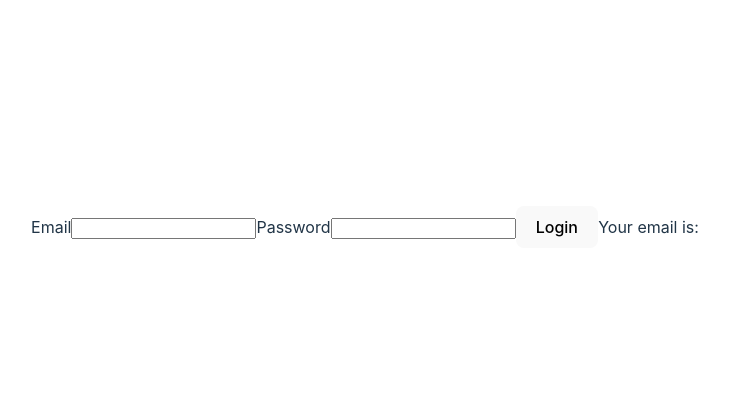
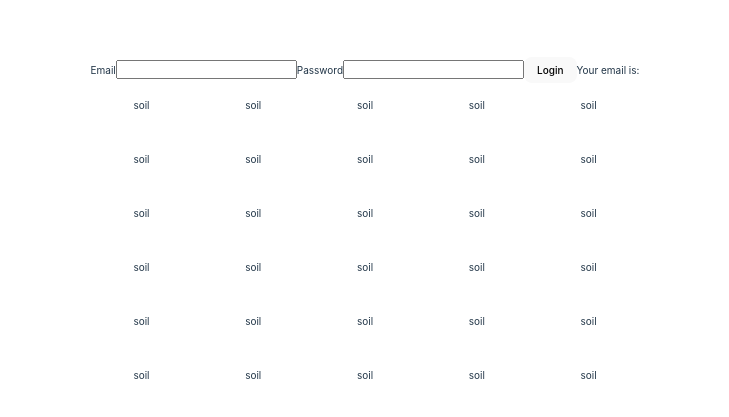
Before and after one commit to elsalvadordali/green-smile, a React (Vite) app: page / in a window 1280 px wide. Shown: the part 173-590 px from the top of the page, without its empty margins (275-1004 px from the left). Built offline with nearby package versions, Linux system fonts and the light colour scheme.

Commit message:
added garden grid and css

```diff
--- a/src/App.jsx
+++ b/src/App.jsx
@@ -1,16 +1,18 @@
-import { useState } from 'react'
-import reactLogo from './assets/react.svg'
-import './App.css'
-import Login from './Login'
+import { useState } from "react";
+import reactLogo from "./assets/react.svg";
+import "./App.css";
+import Login from "./Login";
+import Garden from "./Garden";
 
 function App() {
-  const [count, setCount] = useState(0)
+  const [count, setCount] = useState(0);
 
   return (
     <div className="App">
       <Login />
+      <Garden />
     </div>
-  )
+  );
 }
 
-export default App
+export default App;
--- /dev/null
+++ b/src/Garden.css
@@ -0,0 +1,10 @@
+.garden {
+  display: grid;
+  grid-template-rows: repeat(6, 1fr);
+  grid-template-columns: repeat(5, 1fr);
+  gap: 1rem;
+}
+
+.soil {
+  padding: 1rem;
+}
--- a/src/Garden.jsx
+++ b/src/Garden.jsx
@@ -0,0 +1,28 @@
+// garden (parent) is a grid 5x6 displaying only a single month's garden. : check
+// should be responsive : check
+// grid would have boxes (soil) : check , needs sizing
+// the boxes would be div class kids (soil): check
+// listening for a mouse event ⬆️ And the user will select where the plant will grow on the grid
+// We're going to record the date of the journal entry in the database, plant, and position in the grid
+
+import React from "react";
+import "./Garden.css";
+
+const array = Array(30).fill(null);
+
+const Garden = () => {
+  function handleClick(e) {
+    console.log(e);
+  }
+  return (
+    <div className="garden">
+      {array.map((soil, index) => (
+        <div className="soil" key={index + 1} onClick={handleClick}>
+          soil
+        </div>
+      ))}
+    </div>
+  );
+};
+
+export default Garden;
--- a/src/index.css
+++ b/src/index.css
@@ -1,6 +1,5 @@
 :root {
   font-family: Inter, Avenir, Helvetica, Arial, sans-serif;
-  font-size: 16px;
   line-height: 24px;
   font-weight: 400;
 
@@ -13,6 +12,33 @@
   -webkit-font-smoothing: antialiased;
   -moz-osx-font-smoothing: grayscale;
   -webkit-text-size-adjust: 100%;
+}
+
+/* -------- GARDEN RESPONSIVENESS ----------- */
+html {
+  box-sizing: border-box;
+  font-size: 50%;
+}
+
+@media (min-width: 48em) {
+  html {
+    font-size: 56.25%;
+  }
+}
+
+@media (min-width: 64em) {
+  html {
+    font-size: 62.5%;
+  }
+}
+/* ------------------------------------------- */
+
+*,
+*::before,
+*::after {
+  margin: 0;
+  padding: 0;
+  box-sizing: inherit;
 }
 
 a {
```
